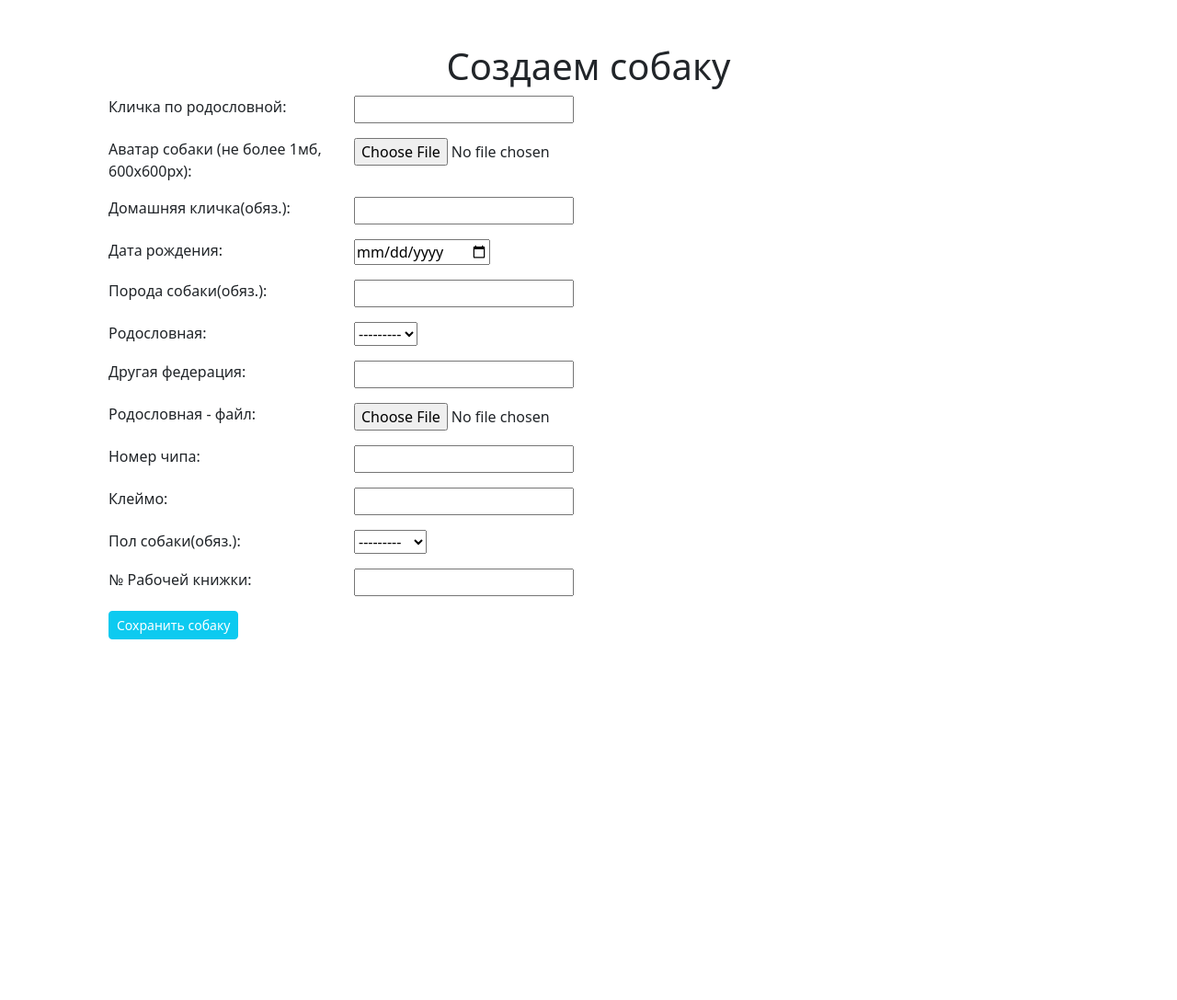
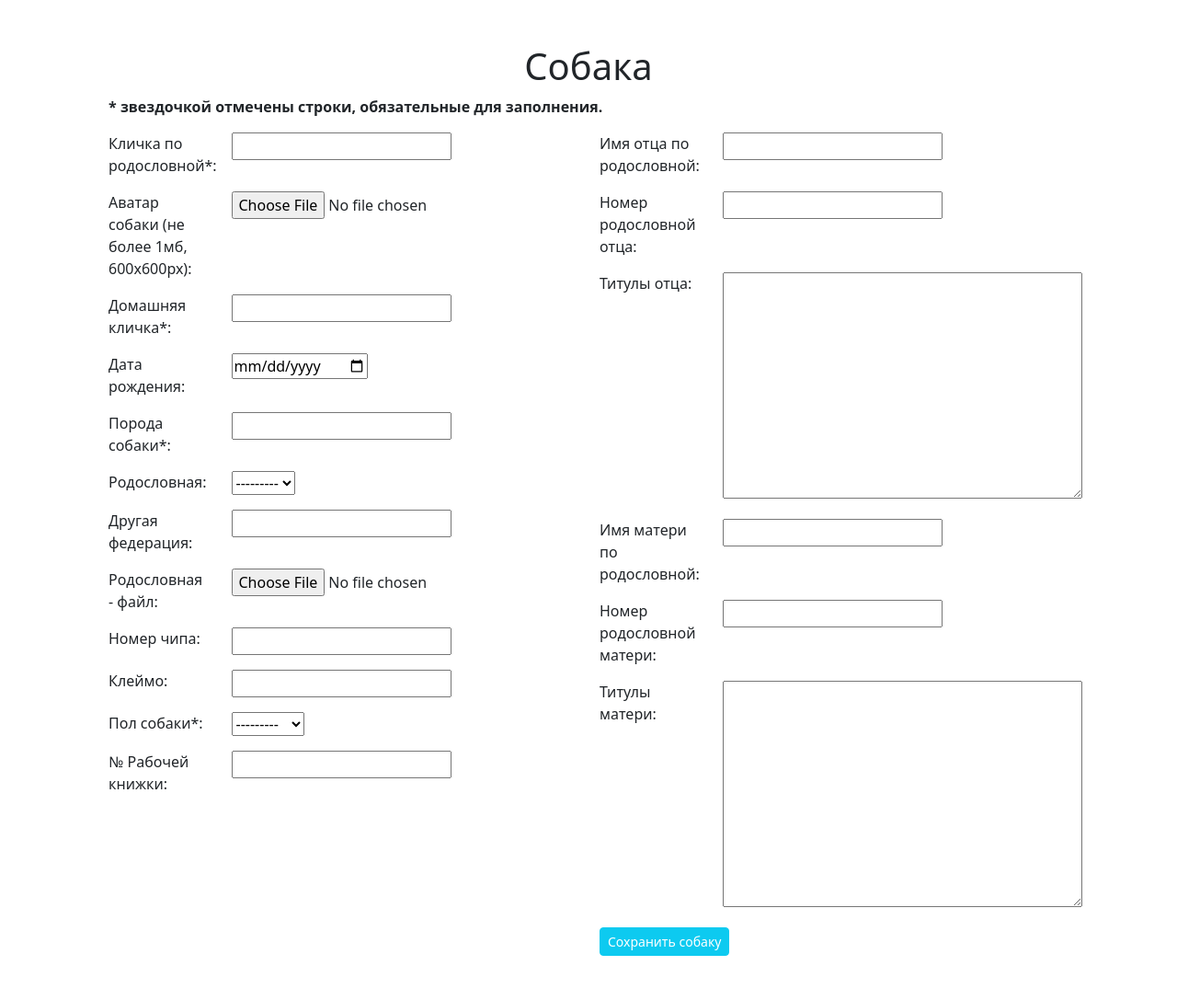
Before and after one commit to Khaidoukova/site1, a Django app: page /create_dogs in a window 1280 px wide. Shown: the part 128-1215 px from the top of the page at 92% size. Before the commit the page ends 823 px from the top, so only its background shows below. Run offline with Django 5.2, Linux system fonts and the light colour scheme; parts of the project's set-up code (start-up, migrations or seed data) failed here and were passed over; some libraries are stand-ins or nearby versions.

Commit message:
users/user_detail.html - добавила блок "Текущие заявки" (соревнования в будущем, на которые пользователь подал заявку на участие) users/views.py - добавила передачу информации о планируемом участии пользователя в соревнованиях в контекст. users/models.py - в модели собаки изменила написание леблов обязательных полей - добавила необязательные поля отца и матери (кличка, родословная, титулы) users/forms.py - в форме добавила поля отца и матери собаки, скорректировала написание лейблов обязательных полей. users/models.py - в модели добавила поля отц и матери, изменила написание обязательных полей users/dog_form.html - разбила форму создания собаки на 2 колонки: информация о собаке, информация о родителях. roles/forms.py - добавила чекбокс "внезачет" в форму создания участника соревнования

```diff
--- a/roles/forms.py
+++ b/roles/forms.py
@@ -17,7 +17,7 @@ class CreateCompetitorForm(forms.ModelForm):
 
     class Meta:
         model = Competitor
-        fields = ['class_comp', 'selected_dog']
+        fields = ['class_comp', 'selected_dog', 'competitior_vnezachet']
 
 
 class CompetitorUpdateForm(forms.ModelForm):
--- a/users/forms.py
+++ b/users/forms.py
@@ -51,7 +51,8 @@ class DogsForm(forms.ModelForm):
         model = Dogs
         fields = ('dog_name', 'dog_avatar', 'home_name',
                   'date_borne', 'breed_dog', 'pedigree_dog', 'other_federation',
-                  'pedigree_file', 'number_chip', 'brand_dog', 'female_dog', 'number_bookwork')
+                  'pedigree_file', 'number_chip', 'brand_dog', 'female_dog', 'number_bookwork', 'father_name',
+                  'father_pedigree_number', 'father_titles', 'mother_name', 'mother_pedigree_number', 'mother_titles')
         widgets = {
             'date_borne': forms.DateInput(attrs={'type': 'date'}),
         }
--- a/users/models.py
+++ b/users/models.py
@@ -32,12 +32,12 @@ class Dogs(models.Model):
 
     id_dog = models.CharField(max_length=7, verbose_name='Id собаки', unique=True)
 
-    dog_name = models.CharField(max_length=20, verbose_name='Кличка по родословной', **NULLABLE)
+    dog_name = models.CharField(max_length=20, verbose_name='Кличка по родословной*', **NULLABLE)
     dog_avatar = models.ImageField(upload_to='dogs_photo', verbose_name='Аватар собаки (не более 1мб, 600х600px)', **NULLABLE)
-    home_name = models.CharField(max_length=20, verbose_name='Домашняя кличка(обяз.)', **NULLABLE)
+    home_name = models.CharField(max_length=20, verbose_name='Домашняя кличка*', **NULLABLE)
 
     date_borne = models.DateField(verbose_name='Дата рождения', **NULLABLE)
-    breed_dog = models.CharField(max_length=20, verbose_name='Порода собаки(обяз.)')
+    breed_dog = models.CharField(max_length=20, verbose_name='Порода собаки*')
     pedigree_dog = models.CharField(max_length=20, choices=PEDIGREE, verbose_name='Родословная', **NULLABLE)
 
     other_federation = models.CharField(max_length=20, verbose_name='Другая федерация', **NULLABLE)
@@ -46,12 +46,18 @@ class Dogs(models.Model):
 
     brand_dog = models.CharField(max_length=20, verbose_name='Клеймо', **NULLABLE)  # уточнить тип поля
 
-    female_dog = models.CharField(max_length=20, choices=FEMALE, verbose_name='Пол собаки(обяз.)', **NULLABLE)
+    female_dog = models.CharField(max_length=20, choices=FEMALE, verbose_name='Пол собаки*', **NULLABLE)
     number_bookwork = models.IntegerField(verbose_name='№ Рабочей книжки', **NULLABLE)
 
     # Зависимость от создателя
     owner = models.ForeignKey(settings.AUTH_USER_MODEL, on_delete=models.SET_NULL, verbose_name='Владелец Собаки',
                               **NULLABLE)
+    father_name = models.CharField(max_length=50, verbose_name='Имя отца по родословной', **NULLABLE)
+    father_pedigree_number = models.CharField(max_length=50, verbose_name='Номер родословной отца', **NULLABLE)
+    father_titles = models.TextField(verbose_name='Титулы отца', **NULLABLE)
+    mother_name = models.CharField(max_length=50, verbose_name='Имя матери по родословной', **NULLABLE)
+    mother_pedigree_number = models.CharField(max_length=50, verbose_name='Номер родословной матери', **NULLABLE)
+    mother_titles = models.TextField(verbose_name='Титулы матери', **NULLABLE)
 
     def save(self, *args, **kwargs):
         if not self.id_dog:
--- a/users/templates/users/dogs_form.html
+++ b/users/templates/users/dogs_form.html
@@ -4,11 +4,28 @@
 <div class="container g-5 p-5">
     <div class="row">
         <div class="col">
-            <h1 class="text-center">Создаем собаку</h1>
+            <h1 class="text-center">Собака</h1>
+            <p><b>* звездочкой отмечены строки, обязательные для заполнения.</b></p>
             <form method="post" enctype="multipart/form-data">
                 {% csrf_token %}
-
-                    {% for field in form %}
+                <div class="row">
+                    <div class="col-md-6">
+                    {% for field in form.visible_fields %}
+                        {% if forloop.counter <= 12 %}
+                    <div class="row text-left">
+                        <div class="col-md-3 mb-3">
+                            {{ field.label_tag }}
+                        </div>
+                        <div class="col-md-9 mb-3">
+                            {{ field }}
+                        </div>
+                    </div>
+                {% endif %}
+                    {% endfor %}
+                    </div>
+                <div class="col-md-6">
+                 {% for field in form.visible_fields %}
+                        {% if forloop.counter > 12 %}
                     <div class="row text-left">
                         <div class="col-md-3 mb-3">
                             {{ field.label_tag }}
@@ -17,8 +34,11 @@
                             {{ field }}
                         </div>
                     </div>
+                {% endif %}
                     {% endfor %}
                 <button class="btn btn-info btn-sm text-white" type="submit">Сохранить собаку</button>
+            </div>
+                    </div>
             </form>
         </div>
     </div>
--- a/users/views.py
+++ b/users/views.py
@@ -6,6 +6,7 @@ from django.shortcuts import redirect, get_object_or_404, render
 from django.urls import reverse_lazy, reverse
 from django.views.generic import CreateView, UpdateView, DetailView, TemplateView, DeleteView
 import random
+from django.utils import timezone
 
 from history.models import History
 from main.models import Competition
@@ -139,6 +140,7 @@ class UserDetailView(DetailView):
     def get_context_data(self, **kwargs):
         context = super().get_context_data(**kwargs)
         user = self.get_object()
+        today = timezone.now().date()
 
         trainer = Trainer.objects.filter(user=user)
         context['trainer'] = trainer
@@ -161,6 +163,12 @@ class UserDetailView(DetailView):
         # Проверяем, является ли текущий пользователь владельцем страницы
         is_owner = self.request.user == user
         context['is_owner'] = is_owner
+
+        competitor_events = Competitor.objects.filter(
+            user=user,
+            competition__date_competition__gte=today
+        ).order_by('competition__date_competition')
+        context['competitor_events'] = competitor_events
 
         return context
 
```
Also changed, not shown: users/templates/users/user_detail.html (+21 -0 lines).
